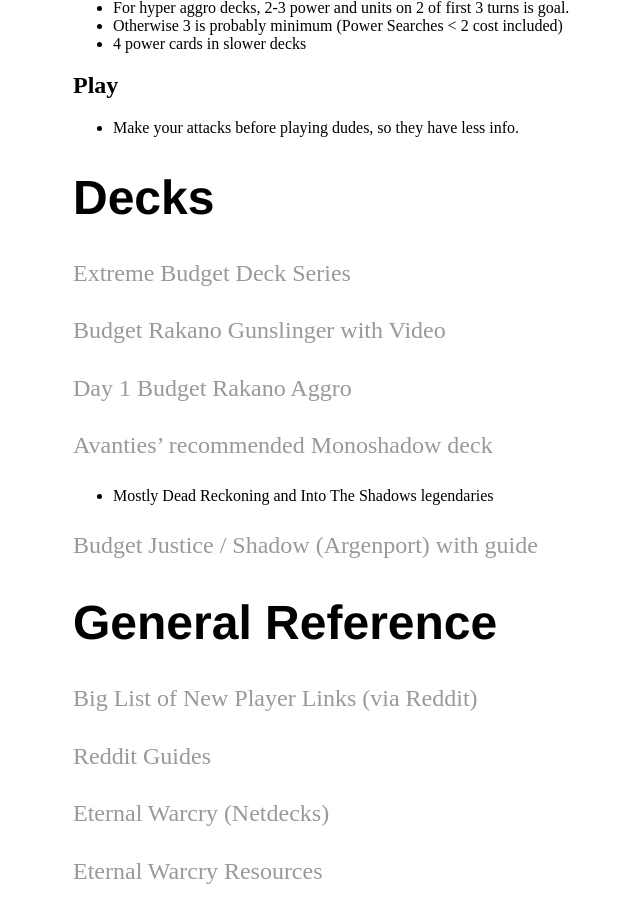
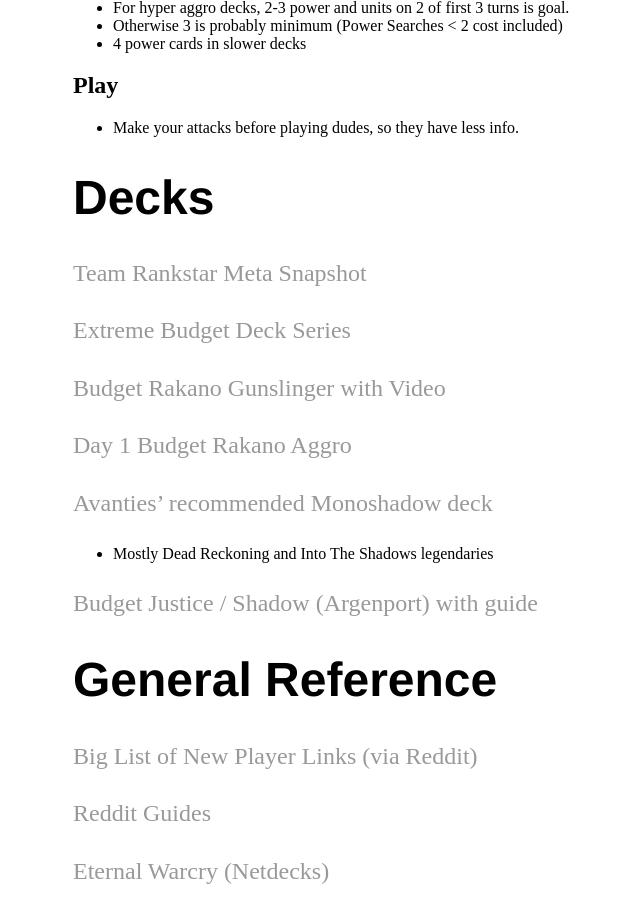
Before and after one commit to surgie/surgie.github.io, a Jekyll site: the page built from _posts/2018-10-15-learning-eternal.md, in a window 1280 px wide and 900 px high, scrolled down 1790 px. Shown: the whole window, without its empty margins (119-759 px from the left). Built offline with Jekyll 4.4.1, drawn with Linux system fonts in a browser that asks for light colours; our own code applies the rules of GitHub Pages for plain Markdown files.

Commit message:
Eternal meta snapshot link

```diff
--- a/_posts/2018-10-15-learning-eternal.md
+++ b/_posts/2018-10-15-learning-eternal.md
@@ -75,6 +75,8 @@
 
 # Decks
 
+[Team Rankstar Meta Snapshot](https://teamrankstar.com/eternal-meta-snapshot-2/)
+
 [Extreme Budget Deck Series](https://theeternalpost.com/competitive-play/budget-decks/extreme/article)
 
 [Budget Rakano Gunslinger with Video](https://eternalwarcry.com/decks/details/j70Md0G1kBc/budget-rakano-gunslinger-w-video-showcase)
```
